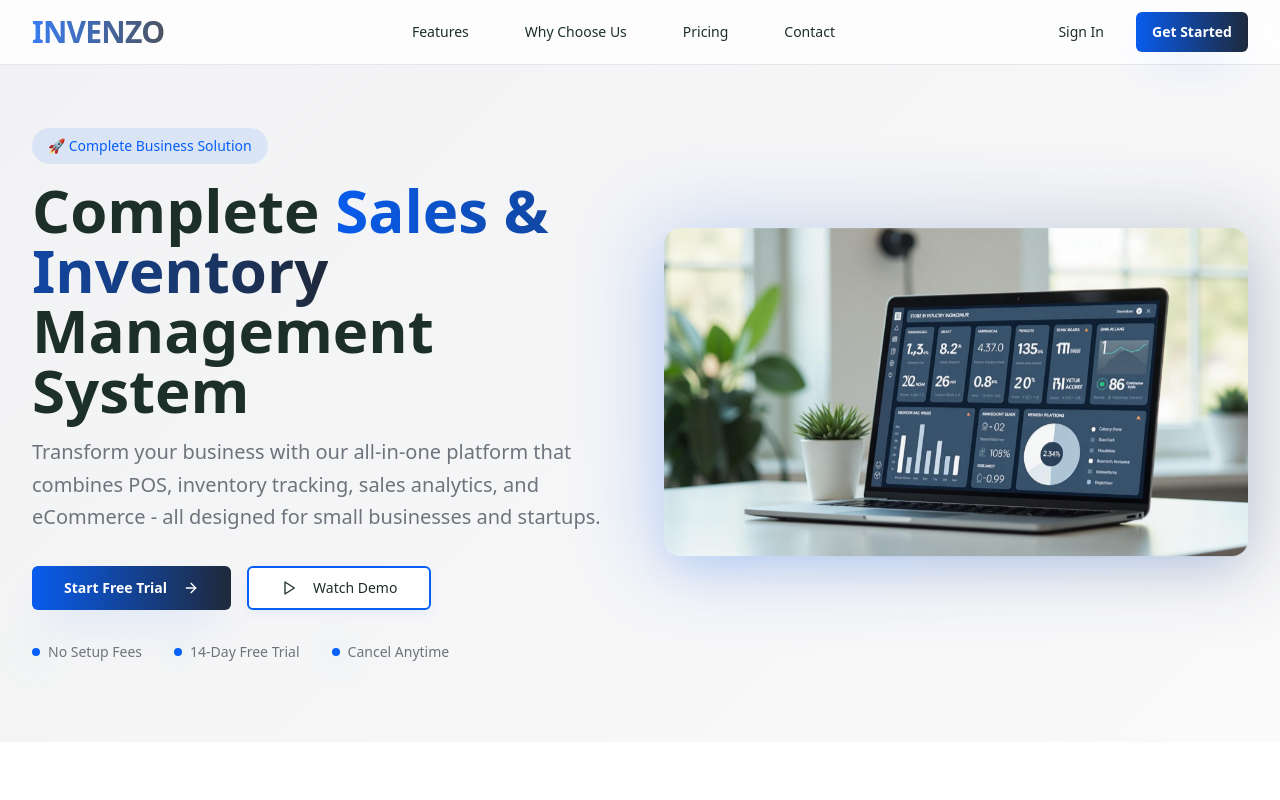
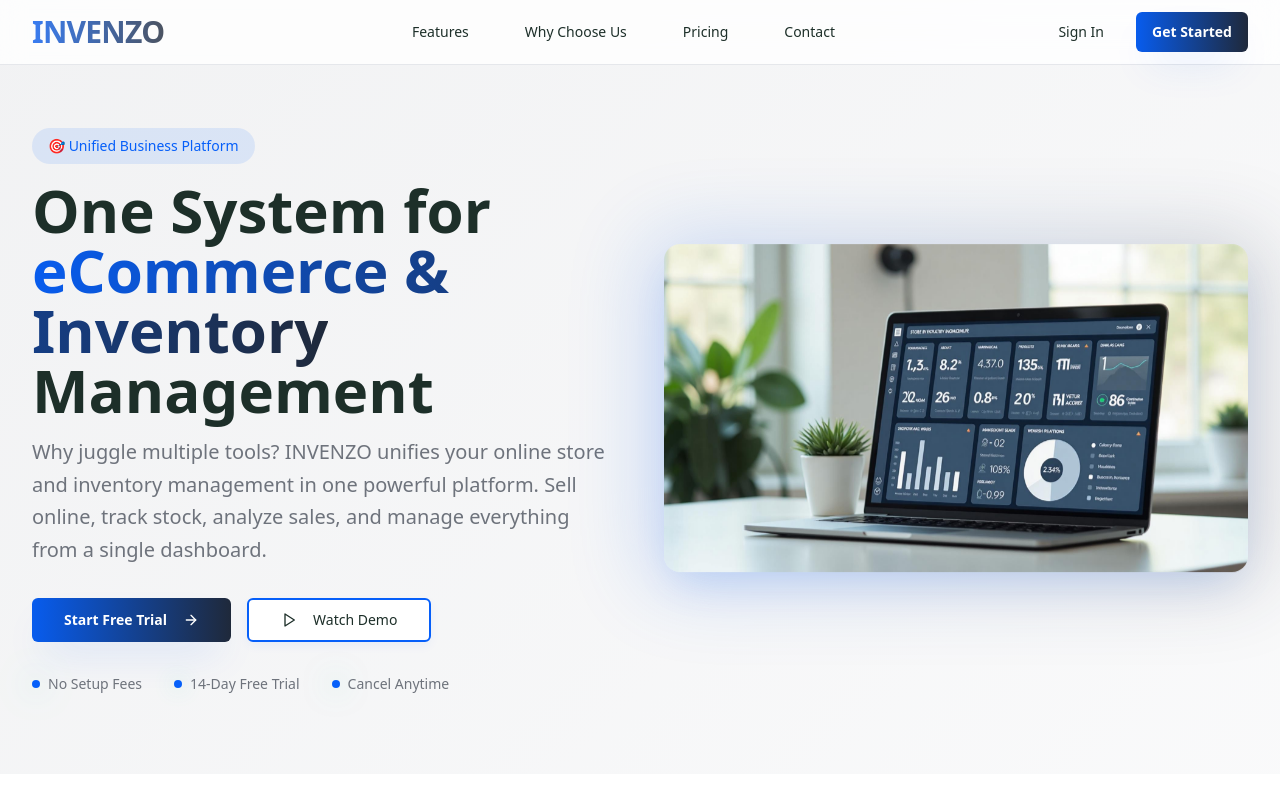
Before and after one commit to buletoneo/evolve-sales, a React (Vite) app: page / in a window 1280 px wide. Shown: the top 800 px of the page. Built offline with nearby package versions, Linux system fonts and the light colour scheme.

Commit message:
Update hero section content
Prioritize e-commerce and inventory sales management in the hero section with an approachable and attractive headline.

```diff
--- a/src/components/Hero.tsx
+++ b/src/components/Hero.tsx
@@ -11,19 +11,19 @@ const Hero = () => {
           <div className="space-y-8 animate-fade-in">
             <div className="space-y-4">
               <div className="inline-flex items-center px-4 py-2 rounded-full bg-primary/10 text-primary text-sm font-medium animate-fade-in [animation-delay:0.2s] hover-scale">
-                🚀 Complete Business Solution
+                🎯 Unified Business Platform
               </div>
               <h1 className="text-4xl md:text-5xl lg:text-6xl font-bold text-foreground leading-tight animate-fade-in [animation-delay:0.3s]">
-                Complete{" "}
+                One System for{" "}
                 <span className="bg-gradient-hero bg-clip-text text-transparent">
-                  Sales & Inventory
+                  eCommerce & Inventory
                 </span>{" "}
-                Management System
+                Management
               </h1>
               <p className="text-xl text-muted-foreground leading-relaxed animate-fade-in [animation-delay:0.4s]">
-                Transform your business with our all-in-one platform that combines
-                POS, inventory tracking, sales analytics, and eCommerce - all designed
-                for small businesses and startups.
+                Why juggle multiple tools? INVENZO unifies your online store and inventory
+                management in one powerful platform. Sell online, track stock, analyze sales,
+                and manage everything from a single dashboard.
               </p>
             </div>
 
```
